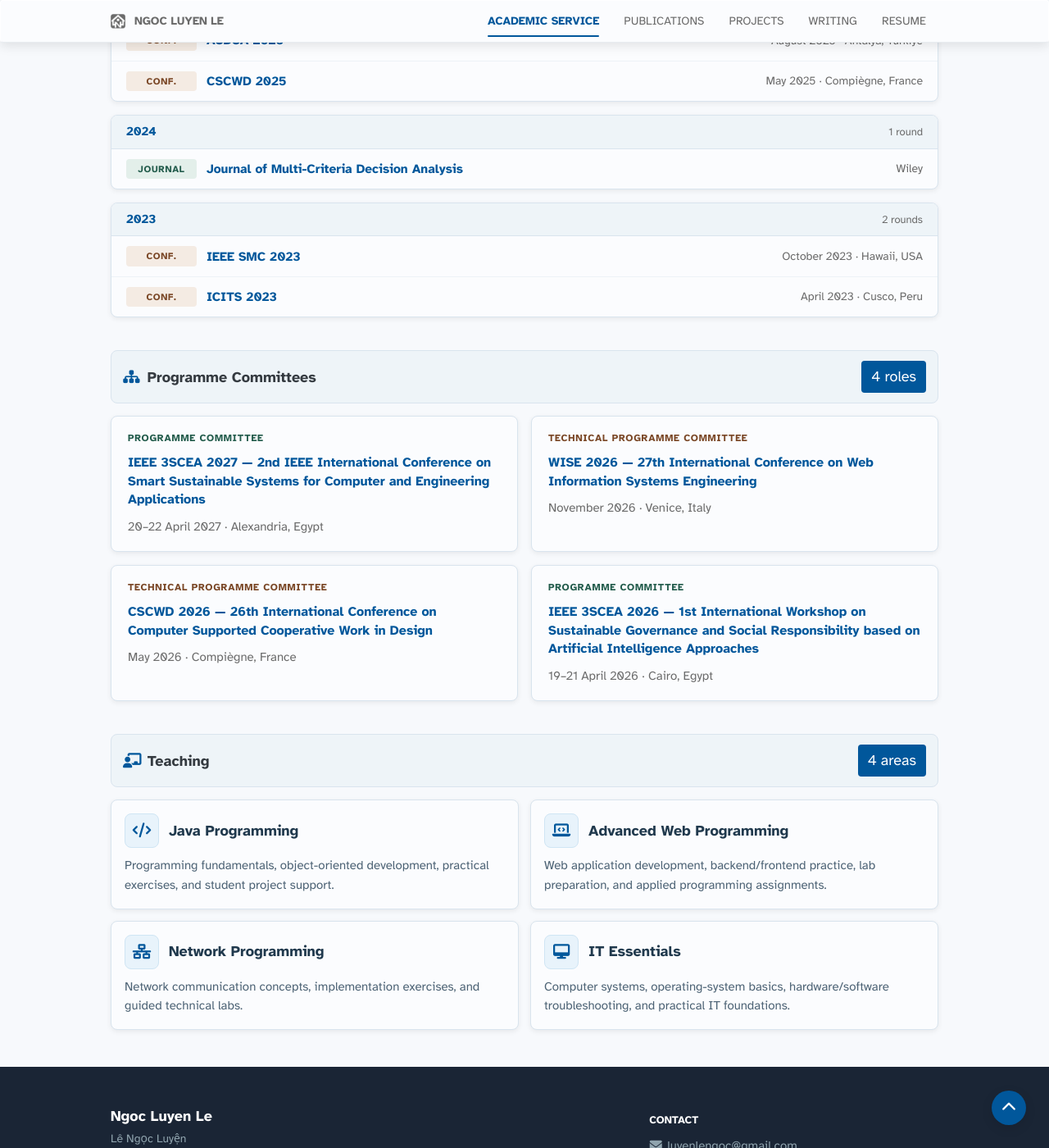
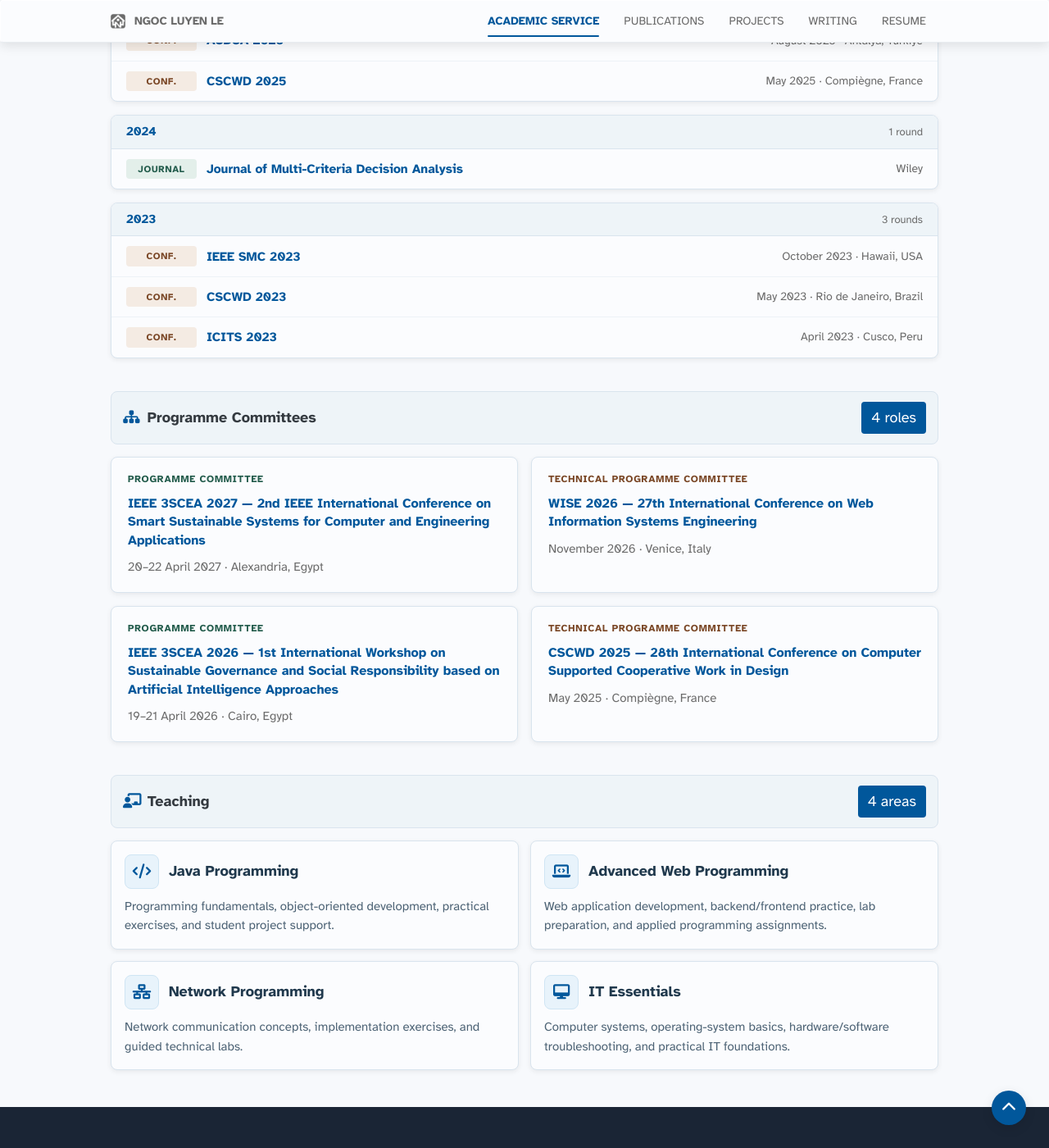
Before and after one commit to lengocluyen/lengocluyen.github.io, a Jekyll site: the page built from services.html, in a window 1280 px wide and 1400 px high, scrolled down 2931 px. Shown: the whole window at 82% size. Built offline with Jekyll 4.4.1, drawn with Linux system fonts in a browser that asks for light colours; some web fonts are replaced; some of the changed text lies outside the part shown.

Commit message:
Correct CSCWD committee entry; add CSCWD 2023 review
- Committees: the Compiegne edition is CSCWD 2025, the 28th, held May
  2025 (confirmed on cscwd2025.hds.utc.fr). The entry said "CSCWD 2026,
  26th, May 2026". Moved to the end of the list to keep date order.
- Peer review: add CSCWD 2023 (Rio de Janeiro). Same conference series
  as CSCWD 2025, so the venue count is unchanged; rounds go 28 -> 29.

Co-Authored-By: Claude Fable 5.2 <noreply@anthropic.com>

```diff
--- a/_data/committees.yml
+++ b/_data/committees.yml
@@ -16,16 +16,16 @@
   detail: November 2026 &middot; Venice, Italy
   url: https://conferences.sigappfr.org/wise2026/
 
-- role: Technical Programme Committee
-  tone: primary
-  short: CSCWD 2026
-  venue: 26th International Conference on Computer Supported Cooperative Work in Design
-  detail: May 2026 &middot; Compi&egrave;gne, France
-  url: https://cscwd2025.hds.utc.fr/
-
 - role: Programme Committee
   tone: secondary
   short: IEEE 3SCEA 2026
   venue: 1st International Workshop on Sustainable Governance and Social Responsibility based on Artificial Intelligence Approaches
   detail: 19&ndash;21 April 2026 &middot; Cairo, Egypt
   url: https://ufe.edu.eg/wp-content/uploads/2025/08/IEEE-3SCEA2026-19-21-April-2026-CFP-Flyer.pdf
+
+- role: Technical Programme Committee
+  tone: primary
+  short: CSCWD 2025
+  venue: 28th International Conference on Computer Supported Cooperative Work in Design
+  detail: May 2025 &middot; Compi&egrave;gne, France
+  url: https://cscwd2025.hds.utc.fr/
--- a/_data/reviews.yml
+++ b/_data/reviews.yml
@@ -193,6 +193,13 @@
   url: https://www.ieeesmc.org/conference-2023/
   reviews: [2023]
 
+- venue: International Conference on Computer Supported Cooperative Work in Design
+  short: CSCWD 2023
+  kind: conference
+  detail: May 2023 &middot; Rio de Janeiro, Brazil
+  url: http://2023.cscwd.org/
+  reviews: [2023]
+
 - venue: International Conference on Information Technology &amp; Systems
   short: ICITS 2023
   kind: conference
```
